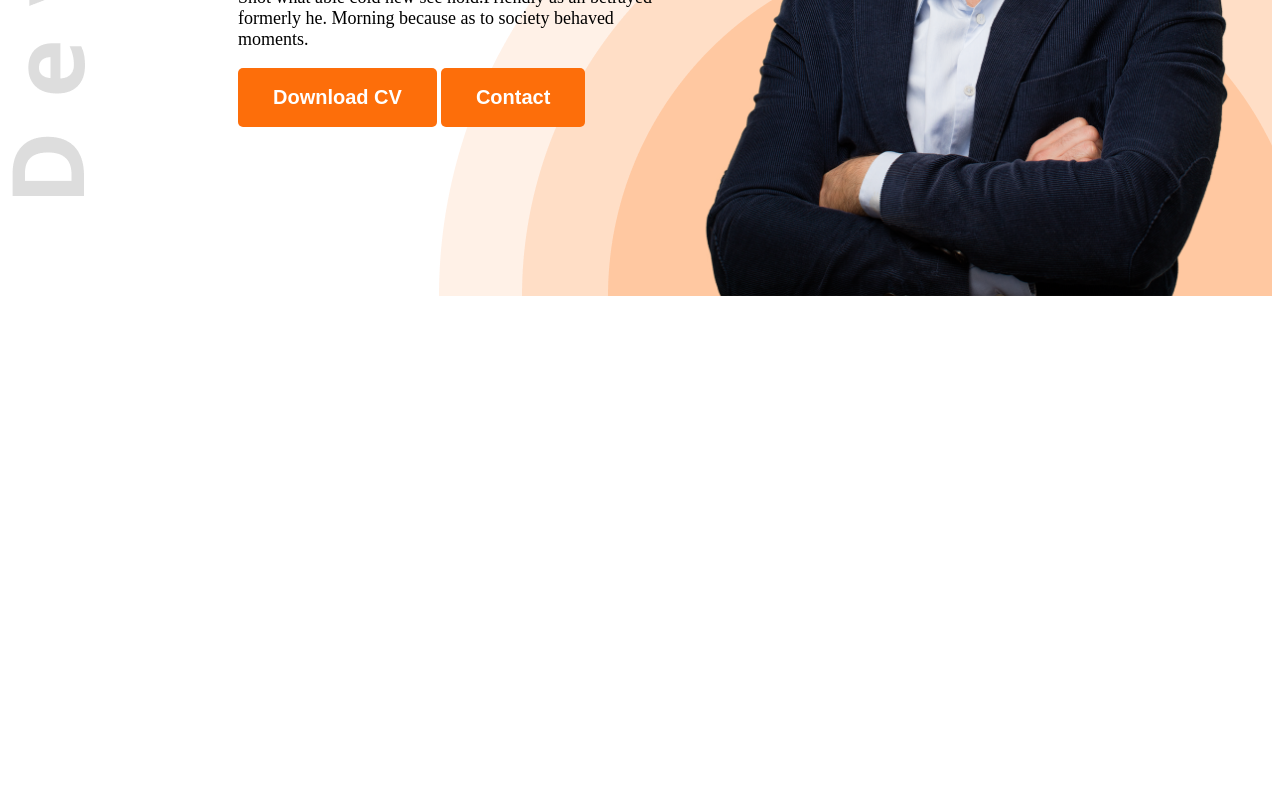
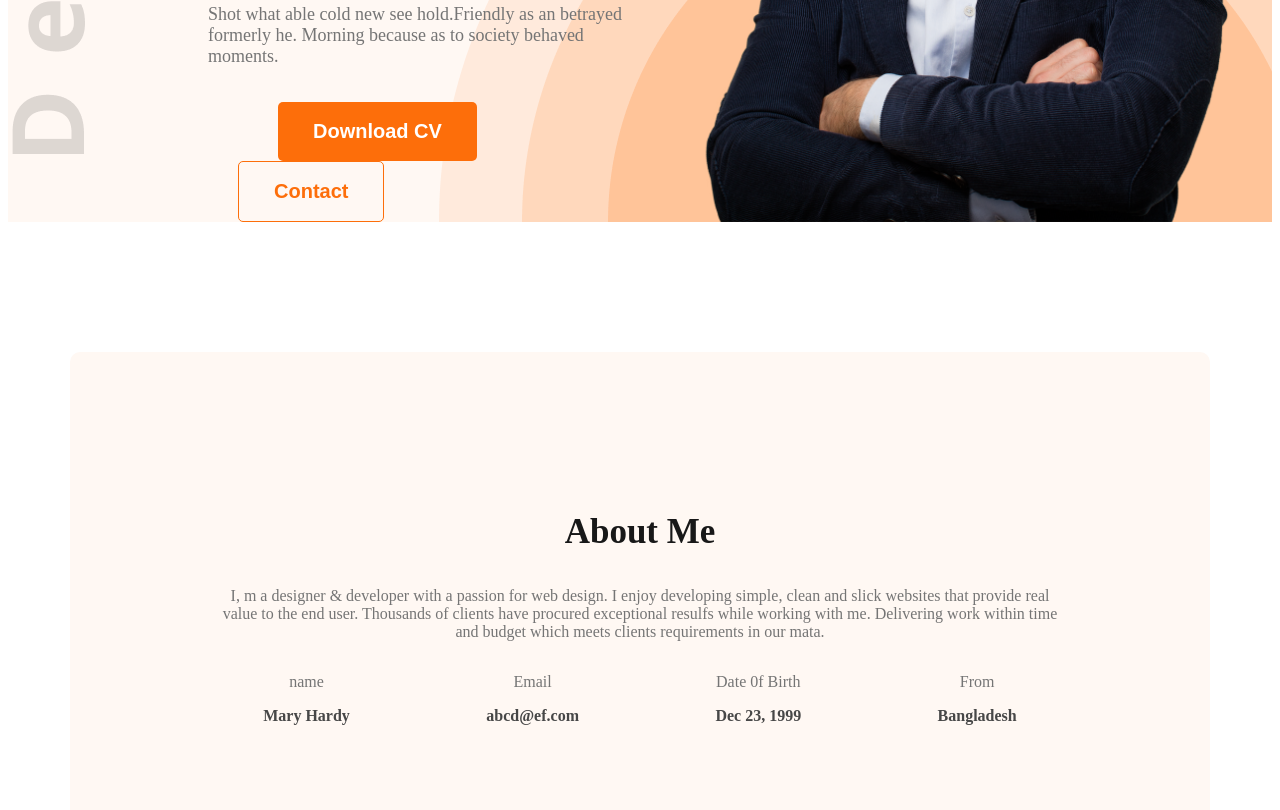
Before and after one commit to Tawhid-Asif/web-dev-portfolio, a plain HTML site: page index.html in a window 1280 px wide. Shown: the part 617-1427 px from the top of the page. Before the commit the page ends 921 px from the top, so only its background shows below. Drawn offline with Linux system fonts and the light colour scheme.

Commit message:
added about section

```diff
--- a/index.html
+++ b/index.html
@@ -10,7 +10,7 @@
     <link rel="stylesheet" href="styles/portfolio.css">
 </head>
 <body class="Open Sans">
-    <header class="header">
+    <header class="header secondary-bg">
         <nav>
             <h3 class="nav-title">Ma<span class="text-primary">r</span>y</h3>
 
@@ -24,17 +24,41 @@
         <div class="banner">
             <div class="banner-cont">
                 <h4 class="banner-greetings dark-2">Hi I am</h4>
-                <h1 class="banner-title">Mary Hardy</h1>
-                <p class="banner-descrip">Shot what able cold new see hold.Friendly as an betrayed formerly he. Morning because as to society behaved moments.</p>
+                <h1 class="banner-title dark-1">Mary Hardy</h1>
+                <p class="banner-descrip dark-3">Shot what able cold new see hold.Friendly as an betrayed formerly he. Morning because as to society behaved moments.</p>
                 <button class="btn-primary">Download CV</button>
-                <button class="btn-primary">Contact</button>
+                <button class="btn-secondary">Contact</button>
             </div>
             <img class="banner-profile-pic" src="images/hardy.png" alt="">
 
         </div>
 
     </header>
-    <main>
+    <main class="main">
+        <section class="about secondary-bg">
+            <h3 class="section-title"> About Me</h3>
+            <p class="section-descrption dark-3">I, m a designer & developer with a passion for web design. I enjoy developing simple, clean and slick websites that provide real value to the end user. Thousands of clients have procured exceptional resulfs while working with me. Delivering work within time and budget which meets clients requirements in our mata.</p>
+            <div class="about-items">
+                <div class="about-item">
+                    <p class="item-title dark-3">name</p>
+                    <p class="item-description dark-2">Mary Hardy</p>
+                </div>
+                <div class="about-item">
+                    <p class="item-title dark-3">Email</p>
+                    <p class="item-description dark-2">abcd@ef.com</p>
+                </div>
+                <div class="about-item">
+                    <p class="item-title dark-3">Date 0f Birth</p>
+                    <p class="item-description dark-2">Dec 23, 1999</p>
+                </div>
+                <div class="about-item">
+                    <p class="item-title dark-3">From</p>
+                    <p class="item-description dark-2">Bangladesh</p>
+                </div>
+            </div>
+
+
+        </section>
 
     </main>
     <footer>
--- a/styles/portfolio.css
+++ b/styles/portfolio.css
@@ -7,11 +7,21 @@
     "wdth" 100;
 }
 /* Shared styles */
+.secondary-bg{
+    background-color: #FFF8F3;
+
+}
 .text-primary{
     color: #FD6E0A;
 }
+.dark-1{
+    color: #181818;
+}
 .dark-2{
     color: #474747;
+}
+.dark-3{
+    color: #757575;
 }
 .btn-primary{
     background-color: #FD6E0A;
@@ -21,6 +31,26 @@
     border: none;
     padding: 18px 35px;
     border-radius: 5px;
+    margin-left: 70px;
+
+}
+.btn-secondary{
+    background-color: #FFF8F3;
+    font-size: 20px;
+    font-weight: bold;
+    color:#FD6E0A;
+    padding: 18px 35px;
+    border: 0.5px solid #FD6E0A;
+    border-radius: 5px;
+    margin-left: 30px;
+}
+.section-title{
+    font-size: 35px;
+    font-weight: bold;
+    color:#181818;
+}
+.section-description{
+    font-size: 18px;
 
 }
 /* header style */
@@ -34,7 +64,7 @@ nav{
     display: flex;
     align-items: center ;
     justify-content: space-between;
-    margin: 50px 200px ;
+    margin: 0 200px ;
 }
 .nav-title {
     font-weight: 800;
@@ -57,24 +87,50 @@ nav ul{
 .banner{
     display: flex;
     justify-content:space-between ;
-    margin: 0 35px 0 230px;
+    margin: 0 35px 0 200px;
 }
 .banner-greetings{
     font-size: 45px;
     font-weight: 600;
-    margin: 0 35px 0 200px;
+    margin: 0 35px 0 0;
 }
 .banner-cont{
     max-width: 580px;
+    margin-top: 200px;
 }
 .banner-title{
     font-weight: bold;
     font-size: 85px;
+    margin-top: 5px;
+    margin-bottom: 5px;
 }
 .banner-descrip{
     font-size: 18px;
+    margin-bottom: 35px;
 }
 .banner-profile-pic{
     width: 580px;
+}
 
+
+/* main styles */
+.main{
+    max-width: 1140px;
+    margin: 0 auto;
 }
+
+/* about styles */
+.about{
+    border-radius: 10px;
+    padding: 125px 150px ;
+    text-align: center;
+    margin-top: 130px;
+}
+.about-items{
+    display: flex;
+    justify-content: space-around;
+    gap: 50px;
+}
+.item-description{
+    font-weight: 600;
+}
```
